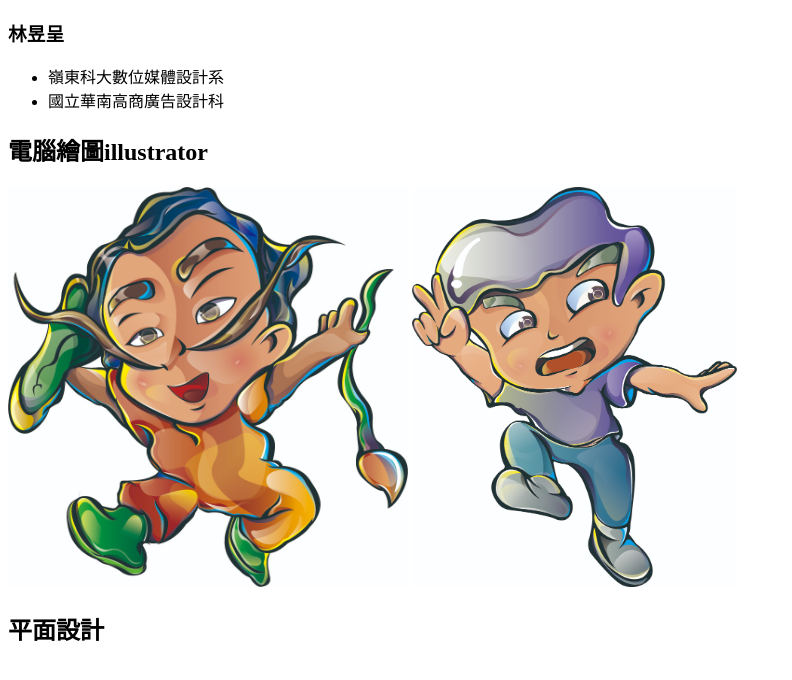
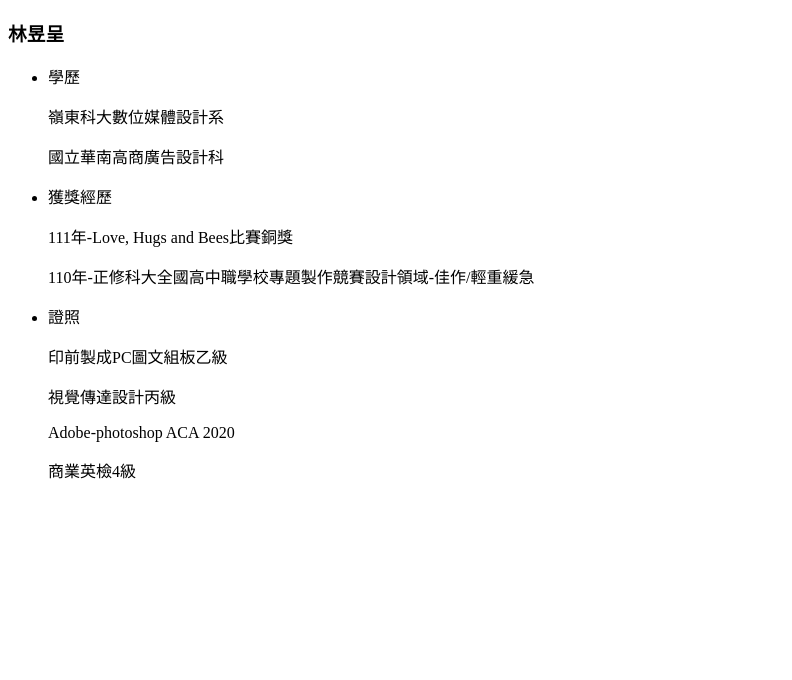
Before and after one commit to Beanland412/Beanland412-B082072-Web.github.io, a plain HTML site: page index.html in a window 1280 px wide. Shown: the whole page, without its empty margins (0-792 px from the left). Drawn offline with Linux system fonts and the light colour scheme.

Commit message:
增加證照

```diff
--- a/index.html
+++ b/index.html
@@ -8,13 +8,23 @@
 
 <h3>林昱呈</h3>
 <ul>
-    <li> 嶺東科大數位媒體設計系
-    <li> 國立華南高商廣告設計科
+    <li>學歷
+     <p>嶺東科大數位媒體設計系</p>
+     <p>國立華南高商廣告設計科</p>
+    </li>
+    <li>獲獎經歷
+        <p>111年-Love, Hugs and Bees比賽銅獎</p>
+        <p>110年-正修科大全國高中職學校專題製作競賽設計領域-佳作/輕重緩急</p>
+    </li>
 </ul>
-<h2>電腦繪圖illustrator</h2>
-<img src="完達.jpg" height="400px" width="400px"> <img src="綠人.jpg" height="400px" width="325px">
-<h2>平面設計</h2>
-
-
+<ul>
+</li>
+<li>證照
+    <p>印前製成PC圖文組板乙級</p>
+    <p>視覺傳達設計丙級</p>
+    <p>Adobe-photoshop ACA 2020</p>
+    <p>商業英檢4級</p>
+</li>
+</ul>
 </body>
 </html>
```
